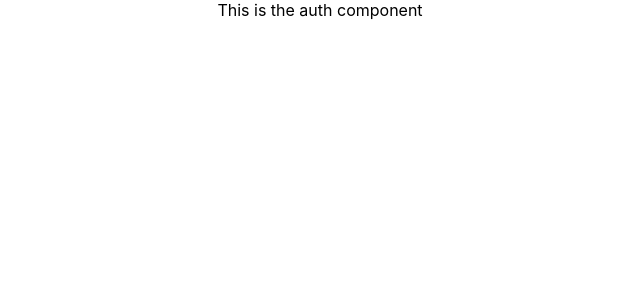
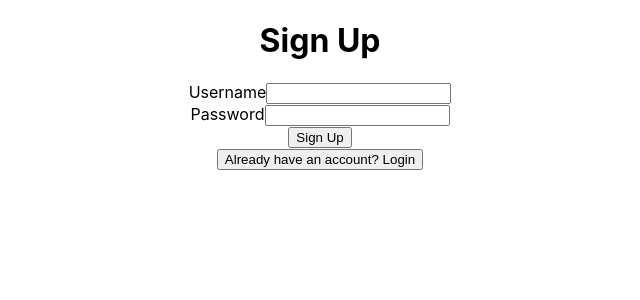
Before and after one commit to laurenashdurr/AuxShareClient, a React (Create React App) app: page / in a window 1280 px wide. Shown: the top 300 px of the page, without its empty margins (320-960 px from the left). Built offline with nearby package versions, Linux system fonts and the light colour scheme.

Commit message:
auth and token passing are completed

```diff
--- a/src/App.tsx
+++ b/src/App.tsx
@@ -4,7 +4,8 @@ import { Auth } from './auth'
 import { Home } from './home'
 
 type AppState = {
-  sessionToken: string
+  sessionToken: string,
+  clearToken: string
 }
 
 class App extends Component<{}, AppState> {
@@ -13,6 +14,7 @@ class App extends Component<{}, AppState> {
     super(props)
     this.state = {
       sessionToken: '',
+      clearToken: ''
     }
   }
 
@@ -29,6 +31,11 @@ updateToken = (newToken: string) => {
     console.log(this.state.sessionToken);
   }
 
+  clearToken = () => {
+    localStorage.clear();
+    this.setState({sessionToken: ''});
+  }
+
 
   render() {
 
@@ -36,29 +43,13 @@ updateToken = (newToken: string) => {
     return (
       <div className="App">
 
-        {!this.state.sessionToken ? <Auth updateToken={this.updateToken}/>
-        : <Home/>
+        {!this.state.sessionToken ? <Auth updateToken={this.updateToken} />
+        : <Home clearToken={this.clearToken}/>
         }
       </div>
     )
   }
 }
-// alternative code
 
 
-// protectedViews = () => {
-//   return (this.state.sessionToken === localStorage.getItem('token') ? <Home/>
-//   : <Auth updateToken={this.updateToken}/>)
-// }
-
-// render() {
-
-
-//   return (
-//     <div className="App">
-//       {this.protectedViews()}
-//     </div>
-//   )
-// }
-
 export default App;
--- a/src/auth/Auth.tsx
+++ b/src/auth/Auth.tsx
@@ -1,15 +1,38 @@
 import React from 'react'
+
+import { Login } from './Login'
+import { Register } from './Register'
 
 type AuthProps = {
     updateToken: Function
 }
 
-export class Auth extends React.Component <AuthProps,{}> {
+type AuthState = {
+    authToggle: boolean
+}
+
+export class Auth extends React.Component<AuthProps, AuthState> {
+
+    constructor(props: AuthProps) {
+        super(props)
+        this.state = {
+            authToggle: true
+        }
+
+    }
+
+
     render() {
-        return(
+        return (
             <div>
-                {this.props.updateToken}
-                This is the auth component
+
+                {this.state.authToggle ? <Register updateToken={this.props.updateToken} />
+                    :
+                    <Login updateToken={this.props.updateToken} />
+                }
+
+                <button onClick={(e) => this.setState({ authToggle: false })} >Already have an account? Login</button>
+
             </div>
         )
     }
--- /dev/null
+++ b/src/auth/Login.tsx
@@ -0,0 +1,59 @@
+import React from 'react'
+
+type LoginProps = {
+    updateToken: Function
+}
+
+type LoginState = {
+    username: string,
+    password: string
+}
+
+export class Login extends React.Component <LoginProps, LoginState> {
+
+    constructor(props: LoginProps) {
+        super(props)
+        this.state = {
+            username: '',
+            password: ''
+        }
+    }
+
+    handleSubmit = async (e: React.FormEvent<HTMLFormElement>) => {
+        e.preventDefault();
+        fetch('http://localhost:3000/auth/login', {
+            method: 'POST',
+            body: JSON.stringify({ user: { username: this.state.username, password: this.state.password } }),
+            headers: new Headers({
+                'Content-Type': 'application/json'
+            })
+        }).then(
+            (response) => response.json()
+        ).then((data) => {
+            this.props.updateToken(data.sessionToken);
+        })
+
+    }
+    render() {
+        return(
+            <div>
+                <h1>Login</h1>
+                <form onSubmit={(e) => this.handleSubmit(e)}>
+                    <div>
+                        <label htmlFor="username">Username</label>
+                        <input onChange={(e) => this.setState({username: e.target.value})} name="username" value={this.state.username} />
+                    </div>
+                    <div>
+                        <label htmlFor="password">Password</label>
+                        <input onChange={(e) => this.setState({password: e.target.value})} name="password" value={this.state.password} />
+                    </div>
+                    <button type="submit">Login</button>
+                </form>
+
+
+
+            </div>
+        )
+    }
+
+}
--- /dev/null
+++ b/src/auth/Register.tsx
@@ -0,0 +1,58 @@
+import React from 'react'
+
+type RegisterProps = {
+    updateToken: Function
+}
+
+type RegisterState = {
+    username: string,
+    password: string
+}
+
+export class Register extends React.Component <RegisterProps, RegisterState> {
+
+    constructor(props: RegisterProps) {
+        super(props)
+        this.state = {
+            username: '',
+            password: ''
+        }
+    }
+
+    handleSubmit = async (e: React.FormEvent<HTMLFormElement>) => {
+        e.preventDefault();
+        fetch('http://localhost:3000/auth/register', {
+            method: 'POST',
+            body: JSON.stringify({ user: { username: this.state.username, password: this.state.password } }),
+            headers: new Headers({
+                'Content-Type': 'application/json'
+            })
+        }).then(
+            (response) => response.json()
+        ).then((data) => {
+            this.props.updateToken(data.sessionToken);
+        })
+
+    }
+    render() {
+        return(
+            <div>
+                <h1>Sign Up</h1>
+                <form onSubmit={(e) => this.handleSubmit(e)}>
+                    <div>
+                        <label htmlFor="username">Username</label>
+                        <input onChange={(e) => this.setState({username: e.target.value})} name="username" value={this.state.username} />
+                    </div>
+                    <div>
+                        <label htmlFor="password">Password</label>
+                        <input onChange={(e) => this.setState({password: e.target.value})} name="password" value={this.state.password} />
+                    </div>
+                    <button type="submit">Sign Up</button>
+                </form>
+
+
+            </div>
+        )
+    }
+
+}
--- a/src/home/Home.tsx
+++ b/src/home/Home.tsx
@@ -11,11 +11,17 @@
 
 import React from 'react'
 
-export class Home extends React.Component {
+type HomeProps = {
+    clearToken: Function
+}
+
+export class Home extends React.Component <HomeProps, {}>{
     render() {
         return(
             <div>
                 This is the Home component
+
+                <button onClick={(e) => this.props.clearToken()}>Logout</button>
             </div>
         )
     }
```
